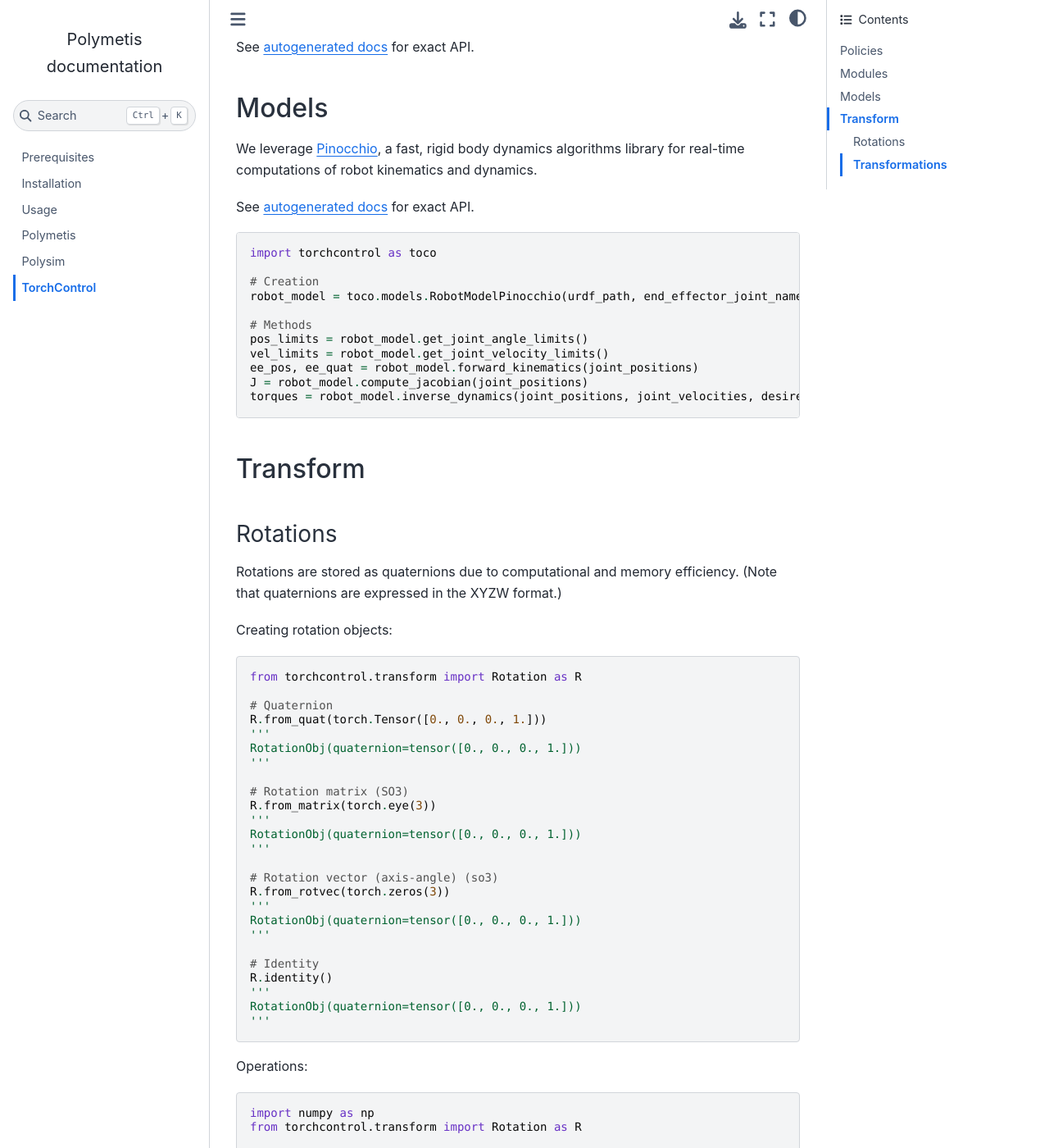
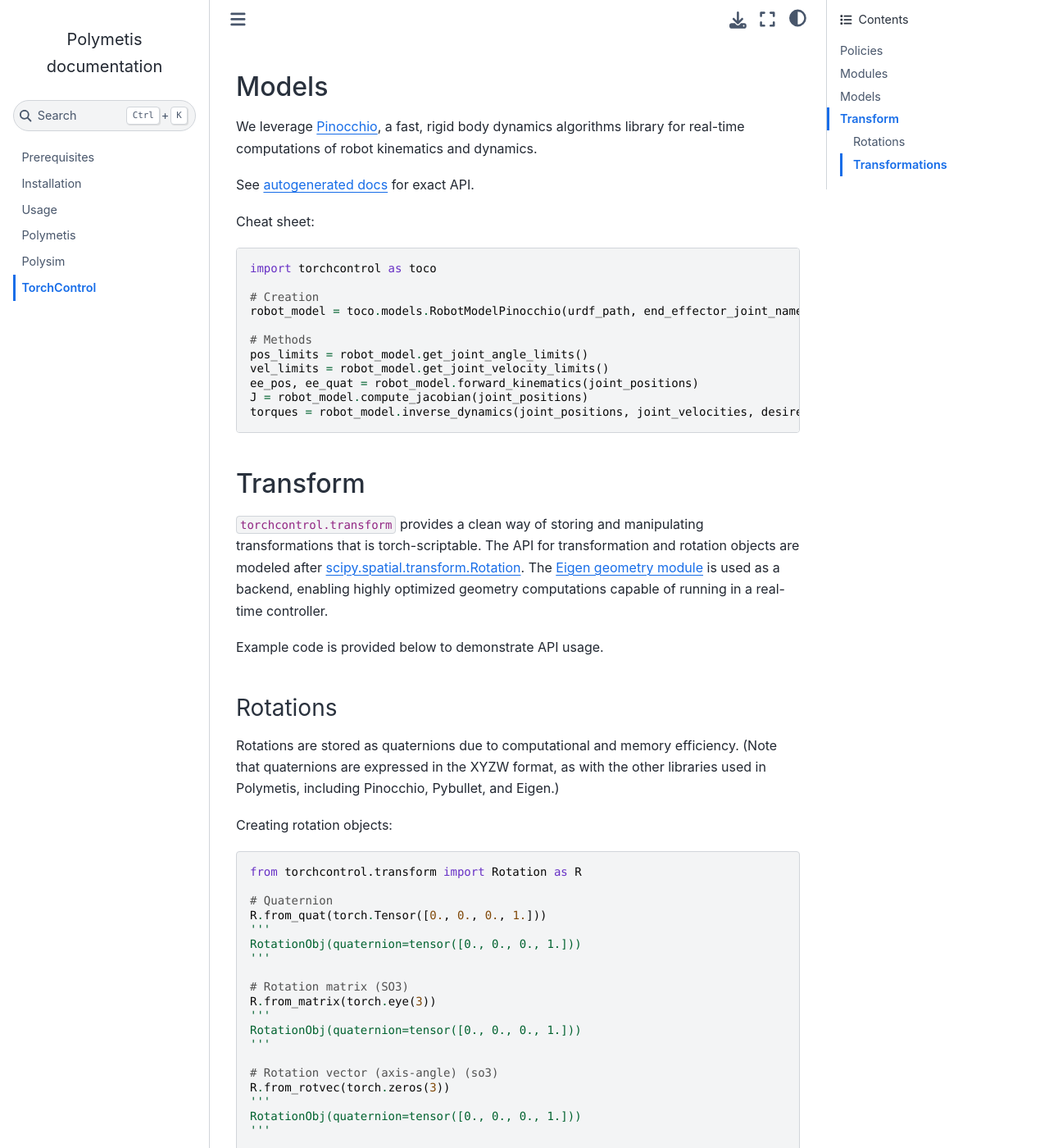
Before and after one commit to facebookresearch/polymetis, a Sphinx documentation site: the page built from docs/source/torchcontrol-doc.md, in a window 1280 px wide and 1400 px high, scrolled down 979 px. Shown: the whole window at 82% size. Built offline with Sphinx 7.4.7 and the Sphinx Book theme 1.1.4, drawn with Linux system fonts in a browser that asks for light colours; pages that are not in the unit, such as notebooks, are missing from menus; some of the changed text lies outside the part shown.

Commit message:
Add description

````diff
--- a/docs/source/torchcontrol-doc.md
+++ b/docs/source/torchcontrol-doc.md
@@ -30,6 +29,7 @@
 
 See [autogenerated docs](torchcontrol.models) for exact API.
 
+Cheat sheet:
 ```py
 import torchcontrol as toco
 
@@ -46,10 +46,16 @@
 
 ## Transform
 
+`torchcontrol.transform` provides a clean way of storing and manipulating transformations that is torch-scriptable.
+The API for transformation and rotation objects are modeled after [scipy.spatial.transform.Rotation](https://docs.scipy.org/doc/scipy/reference/generated/scipy.spatial.transform.Rotation.html#scipy.spatial.transform.Rotation).
+The [Eigen geometry module](https://eigen.tuxfamily.org/dox/group__Geometry__Module.html) is used as a backend, enabling highly optimized geometry computations capable of running in a real-time controller.
+
+Example code is provided below to demonstrate API usage.
+
 ### Rotations
 
 Rotations are stored as quaternions due to computational and memory efficiency.
-(Note that quaternions are expressed in the XYZW format.)
+(Note that quaternions are expressed in the XYZW format, as with the other libraries used in Polymetis, including Pinocchio, Pybullet, and Eigen.)
 
 Creating rotation objects:
 ```py
````
Also changed, not shown: other parts of docs/source/torchcontrol-doc.md (+1 -2 lines).
